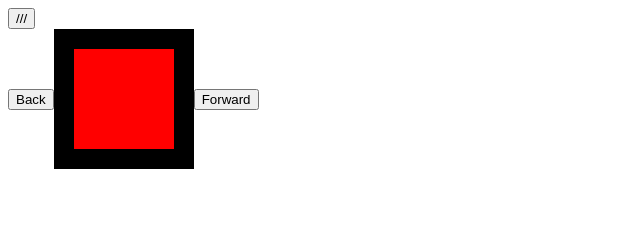
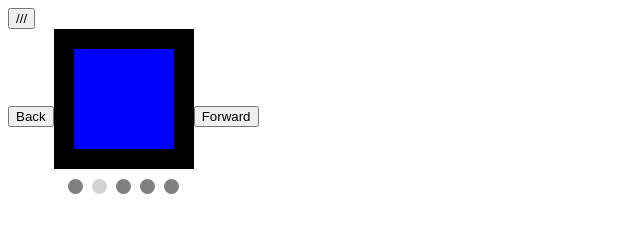
Before and after one commit to TomasBivainis/top-dynamic-UI, a plain HTML site: page index.html in a window 1280 px wide. Shown: the whole page, without its empty margins (0-640 px from the left). Drawn offline with Linux system fonts and the light colour scheme.

Commit message:
slideshow now has circles which indicate the which picture is shown and can be clicked to show change the slide to the correspdoning one.

```diff
--- a/index.html
+++ b/index.html
@@ -18,6 +18,7 @@
     </div>
     <div id="galery">
       <button id="back">Back</button>
+      <div id="slideshow">
         <div id="frame">
           <div id="pictures">
             <div class="picture" id="red"></div>
@@ -27,6 +28,8 @@
             <div class="picture" id="pink"></div>
           </div>
         </div>
+        <div id="buttons"></div>
+      </div>
       <button id="forward">Forward</button>
     </div>
   </body>
--- a/index.js
+++ b/index.js
@@ -4,9 +4,12 @@ const divDropdown = document.querySelector("#dropdown");
 const buttonBack = document.querySelector("#back");
 const buttonForward = document.querySelector("#forward");
 const divPictures = document.querySelector("#pictures");
+const divButtons = document.querySelector("#buttons");
 
 let position = 0;
-const pictureAmount = (divPictures.childNodes.length - 1) / 2;
+const pictures = divPictures.querySelectorAll(".picture");
+const pictureAmount = pictures.length;
+let lastTime = Date.now();
 
 buttonDropdownButton.addEventListener("mouseenter", () => {
   divDropdownMenu.hidden = false;
@@ -21,17 +24,48 @@ buttonBack.addEventListener("click", goBack);
 buttonForward.addEventListener("click", goForward);
 
 function goForward() {
-  position++;
+  let index = position + 1;
 
-  position = position % pictureAmount;
+  index = index % pictureAmount;
 
+  goToIndex(index);
+}
+
+function goBack() {
+  let index = position - 1;
+
+  if (index < 0) index += pictureAmount;
+
+  goToIndex(index);
+}
+
+function goToIndex(index) {
+  position = index;
+  displayPicture();
+  displayDots();
+}
+
+function displayPicture() {
   divPictures.style.transform = `translateX(${-100 * position}px)`;
 }
 
-function goBack() {
-  position--;
+function displayDots() {
+  divButtons.innerHTML = "";
 
-  if (position < 0) position += pictureAmount;
+  for (let i = 0; i < pictureAmount; i++) {
+    const buttonCircle = document.createElement("button");
+    buttonCircle.classList.add(`${i}`);
+    buttonCircle.classList.add("circle");
+    if (position === i) buttonCircle.classList.add("selected");
 
-  divPictures.style.transform = `translateX(${-100 * position}px)`;
+    buttonCircle.addEventListener("click", (e) => {
+      goToIndex(parseInt(e.target.classList[0]));
+    });
+
+    divButtons.appendChild(buttonCircle);
+  }
 }
+
+displayDots();
+
+setInterval(goForward, 5000);
--- a/styles.css
+++ b/styles.css
@@ -1,5 +1,10 @@
 #dropdown {
   width: 30px;
+}
+
+#dropdown_menu {
+  position: absolute;
+  z-index: 2;
 }
 
 #dropdown_menu button {
@@ -49,3 +54,21 @@
 #pink {
   background-color: pink;
 }
+
+#buttons {
+  display: flex;
+  justify-content: space-around;
+  margin: 10px;
+}
+
+.circle {
+  width: 15px;
+  height: 15px;
+  border-radius: 100%;
+  background-color: grey;
+  border: none;
+}
+
+.selected {
+  background-color: lightgrey;
+}
```
Lines whose indentation alone changed are shown as unchanged.
